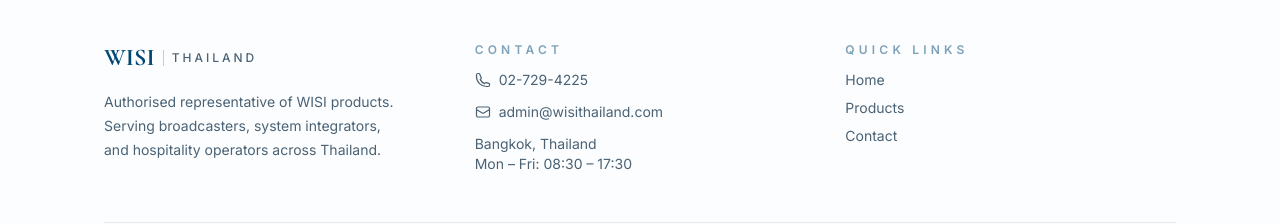
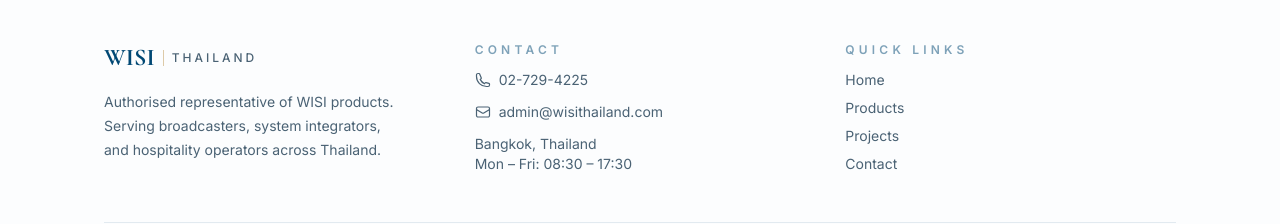
Before and after one commit to IthChanakijkamjorn/WISI-THAILAND, a Next.js app: page / in a window 1280 px wide. Shown: the part 2325-2549 px from the top of the page. Built offline with nearby package versions, Linux system fonts and the light colour scheme.

Commit message:
Add Projects link to footer Quick Links

```diff
--- a/src/app/_components/site-footer.js
+++ b/src/app/_components/site-footer.js
@@ -49,6 +49,7 @@ export default function SiteFooter() {
               {[
                 { label: "Home", href: "/" },
                 { label: "Products", href: "/products" },
+                { label: "Projects", href: "/projects" },
                 { label: "Contact", href: "/contact" },
               ].map((link) => (
                 <Link key={link.href} href={link.href} className="text-sm text-[#4A6274] transition hover:text-[#004874]">
```
